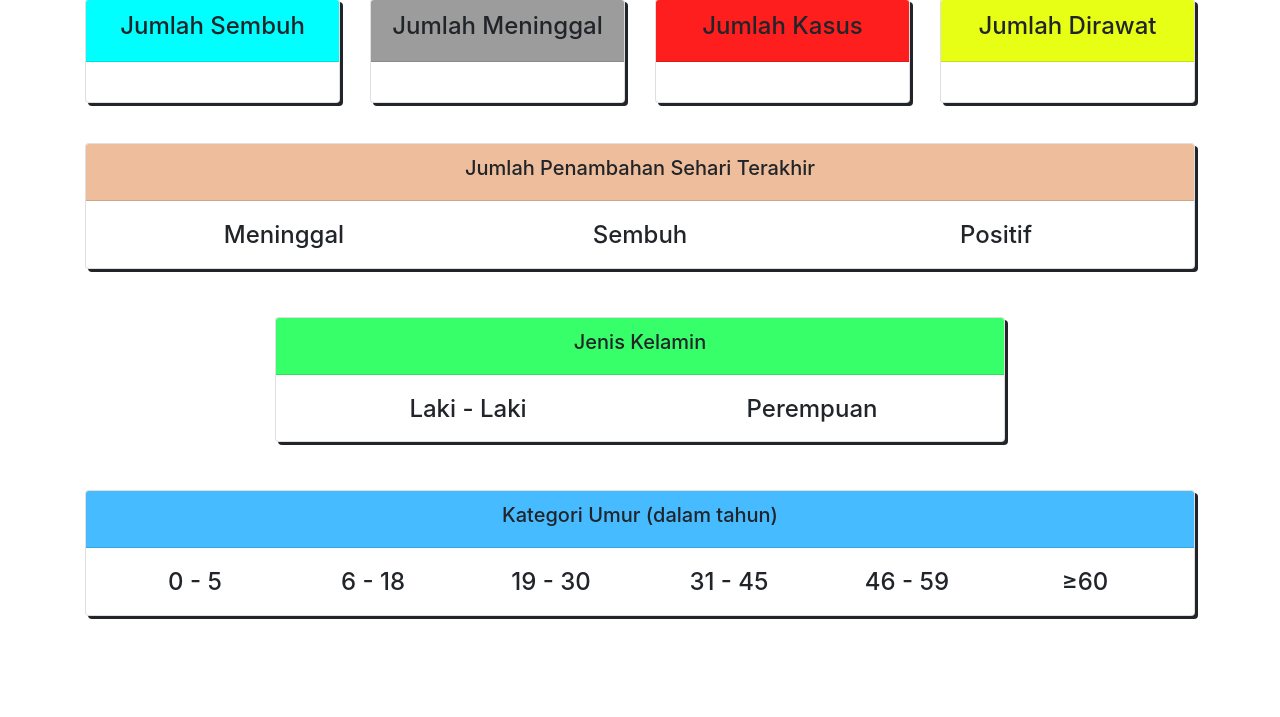
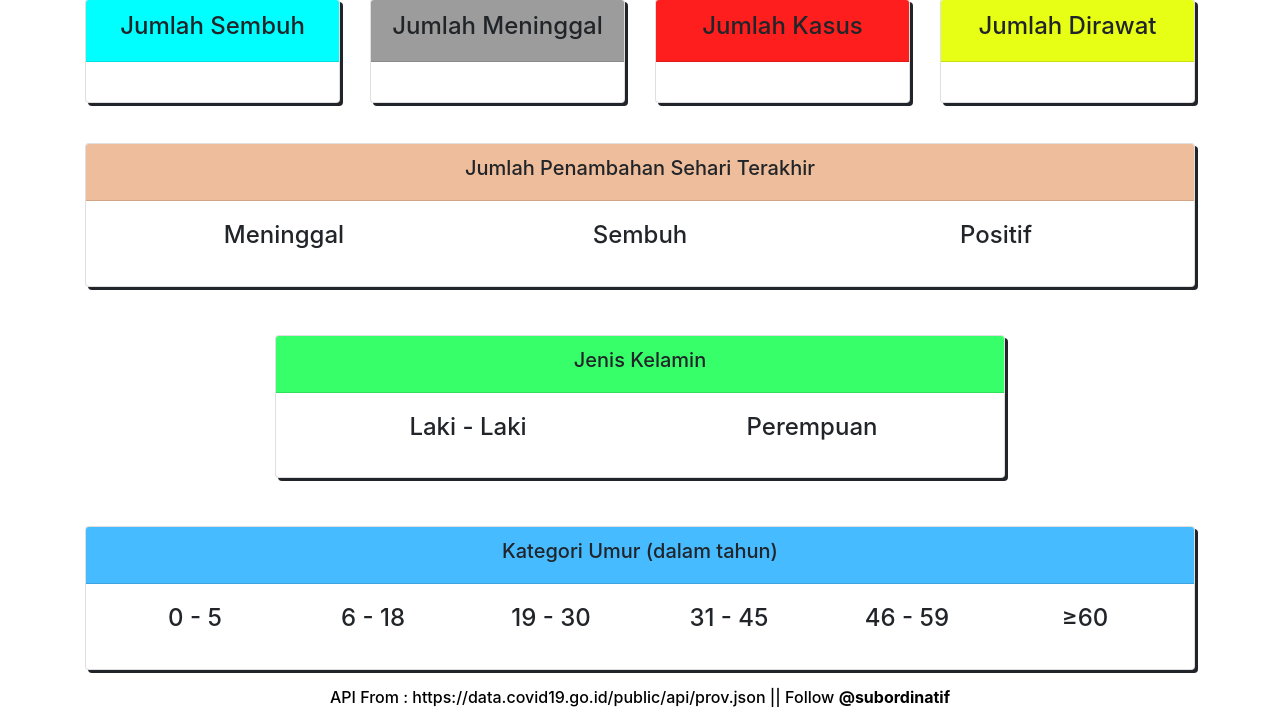
Before and after one commit to armiariyan/Test-Covid-API-1, a PHP site: page / in a window 1280 px wide. Shown: the part 240-957 px from the top of the page. Before the commit the page ends 859 px from the top, so only its background shows below. Run offline with PHP 8.4, Linux system fonts and the light colour scheme.

Commit message:
menambahkan footer dan css

```diff
--- a/index.php
+++ b/index.php
@@ -56,11 +56,7 @@
       .bg-umur {
         background-color: rgb(70, 187, 255);
       }
-      .penambahan-border {
-        margin-right: 5px;
-        margin-left: 5px;
-        border-radius: 4px;
-      }
+
     </style>
   </head>
 
@@ -200,7 +196,7 @@
   </div>
 </div>
 
-          <h2 id="provinsiError" class="text-center emptyBefore"></h2>
+          <h2 id="provinsiError" style="color:red;" class="text-center emptyBefore mt-3"></h2>
           <hr style="margin-right: -70px; margin-left: -70px" />
           <h2 id="provinsi" class="text-left ml-3 emptyBefore"></h2>
           <h5 id="lastUpdated" class="text-left ml-3 emptyBefore"></h5>
@@ -262,27 +258,27 @@
             <div class="card-body">
               <div class="container">
                 <div class="row">
-                  <div class="col penambahan-border">
+                  <div class=" col-md-4 col-sm-12 penambahan-border">
                     <h4>Meninggal</h4>
                     <p
                       id="meninggal"
-                      class="emptyBefore"
+                      class="emptyBefore mb-3"
                       style="margin-bottom: -10px"
                     ></p>
                   </div>
-                  <div class="col penambahan-border">
+                  <div class=" col-md-4 col-sm-12 ">
                     <h4>Sembuh</h4>
                     <p
                       id="sembuh"
-                      class="emptyBefore"
+                      class="emptyBefore mb-3"
                       style="margin-bottom: -10px"
                     ></p>
                   </div>
-                  <div class="col penambahan-border">
+                  <div class=" col-md-4 col-sm-12 ">
                     <h4>Positif</h4>
                     <p
                       id="positif"
-                      class="emptyBefore"
+                      class="emptyBefore mb-3"
                       style="margin-bottom: -10px"
                     ></p>
                   </div>
@@ -305,7 +301,7 @@
                     <h4>Laki - Laki</h4>
                     <p
                       id="lakilaki"
-                      class="emptyBefore"
+                      class="emptyBefore mb-3"
                       style="margin-bottom: -10px"
                     ></p>
                   </div>
@@ -313,7 +309,7 @@
                     <h4>Perempuan</h4>
                     <p
                       id="perempuan"
-                      class="emptyBefore"
+                      class="emptyBefore mb-3"
                       style="margin-bottom: -10px"
                     ></p>
                   </div>
@@ -323,7 +319,7 @@
           </div>
         </div>
       </div>
-      <div class="row mt-3 mb-5 justify-content-center text-center">
+      <div class="row mt-3 mb-3 justify-content-center text-center">
         <div class="col">
           <div class="card">
             <div class="card-header bg-umur">
@@ -332,43 +328,43 @@
             <div class="card-body">
               <div class="container">
                 <div class="row">
-                  <div class="col penambahan-border">
+                  <div class="col-md-2 col-sm-6 penambahan-border">
                     <h4>0 - 5</h4>
                     <p
                       id="umur1"
-                      class="emptyBefore"
+                      class="emptyBefore mb-3"
                       style="margin-bottom: -10px"
                     ></p>
                   </div>
-                  <div class="col penambahan-border">
+                  <div class="col-md-2 col-sm-6 penambahan-border">
                     <h4>6 - 18</h4>
                     <p
                       id="umur2"
-                      class="emptyBefore"
+                      class="emptyBefore mb-3"
                       style="margin-bottom: -10px"
                     ></p>
                   </div>
-                  <div class="col penambahan-border">
+                  <div class="col-md-2 col-sm-6 penambahan-border">
                     <h4>19 - 30</h4>
                     <p
                       id="umur3"
-                      class="emptyBefore"
+                      class="emptyBefore mb-3"
                       style="margin-bottom: -10px"
                     ></p>
                   </div>
-                  <div class="col penambahan-border">
+                  <div class="col-md-2 col-sm-6 penambahan-border">
                     <h4>31 - 45</h4>
                     <p
                       id="umur4"
-                      class="emptyBefore"
+                      class="emptyBefore mb-3"
                       style="margin-bottom: -10px"
                     ></p>
                   </div>
-                  <div class="col penambahan-border">
+                  <div class="col-md-2 col-sm-6 penambahan-border">
                     <h4>46 - 59</h4>
                     <p
                       id="umur5"
-                      class="emptyBefore"
+                      class="emptyBefore mb-3"
                       style="margin-bottom: -10px"
                     ></p>
                   </div>
@@ -376,7 +372,7 @@
                     <h4>≥60</h4>
                     <p
                       id="umur6"
-                      class="emptyBefore"
+                      class="emptyBefore mb-1"
                       style="margin-bottom: -10px"
                     ></p>
                   </div>
@@ -386,6 +382,15 @@
           </div>
         </div>
       </div>
+      <footer>
+        <div class="container-fluid">
+          <div class="row text-center">
+            <div class="col">
+                <h6 style="background-color:transparent;">API From : https://data.covid19.go.id/public/api/prov.json || Follow <b>@subordinatif</b></h6>
+            </div>
+          </div>
+        </div>
+      </footer>
     </div>
     <!-- Optional JavaScript -->
     <!-- jQuery first, then Popper.js, then Bootstrap JS -->
```
